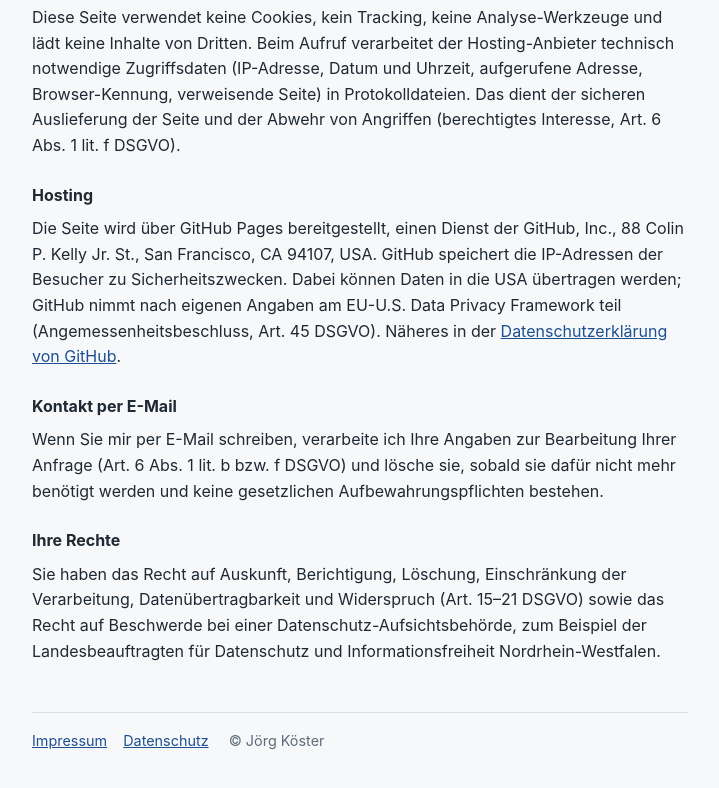
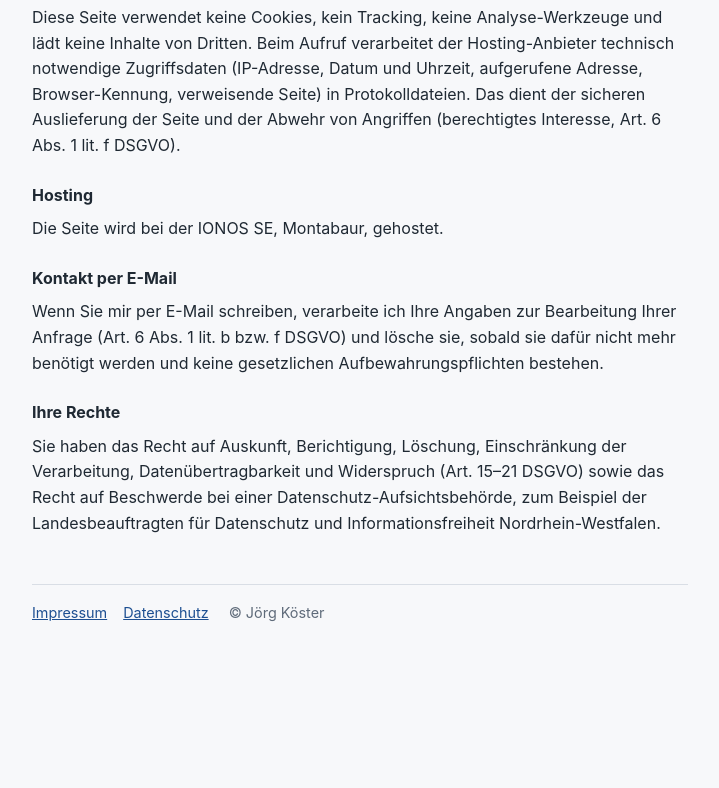
Before and after one commit to JoergKoester/jkoester-website, a plain HTML site: page index.html in a window 1280 px wide. Shown: the part 921-1709 px from the top of the page, without its empty margins (280-999 px from the left). After the commit the page ends 1609 px from the top, so only its background shows below. Drawn offline with Linux system fonts and the light colour scheme.

Commit message:
Hosting-Hinweis: IONOS Deploy Now

```diff
--- a/index.html
+++ b/index.html
@@ -65,11 +65,7 @@
        Protokolldateien. Das dient der sicheren Auslieferung der Seite und der Abwehr von Angriffen
        (berechtigtes Interesse, Art. 6 Abs. 1 lit. f DSGVO).</p>
     <h3>Hosting</h3>
-    <p>Die Seite wird &uuml;ber GitHub Pages bereitgestellt, einen Dienst der GitHub, Inc., 88 Colin P. Kelly Jr.
-       St., San Francisco, CA 94107, USA. GitHub speichert die IP-Adressen der Besucher zu Sicherheitszwecken.
-       Dabei k&ouml;nnen Daten in die USA &uuml;bertragen werden; GitHub nimmt nach eigenen Angaben am
-       EU-U.S. Data Privacy Framework teil (Angemessenheitsbeschluss, Art. 45 DSGVO). N&auml;heres in der
-       <a href="https://docs.github.com/de/site-policy/privacy-policies/github-general-privacy-statement">Datenschutzerkl&auml;rung von GitHub</a>.</p>
+    <p>Die Seite wird bei der IONOS SE, Montabaur, gehostet.</p>
     <h3>Kontakt per E-Mail</h3>
     <p>Wenn Sie mir per E-Mail schreiben, verarbeite ich Ihre Angaben zur Bearbeitung Ihrer Anfrage
        (Art. 6 Abs. 1 lit. b bzw. f DSGVO) und l&ouml;sche sie, sobald sie daf&uuml;r nicht mehr
```
